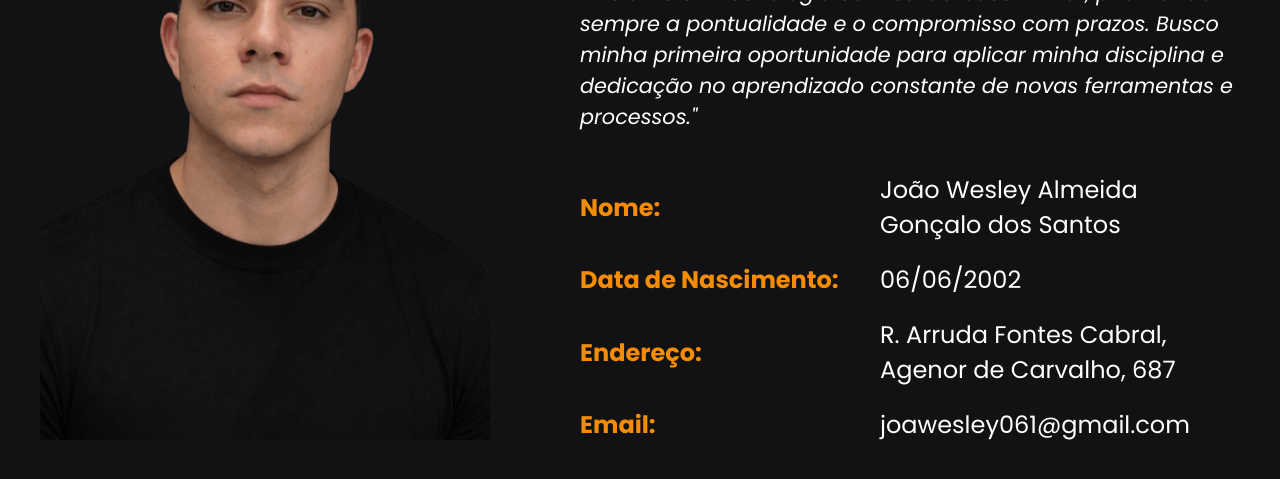
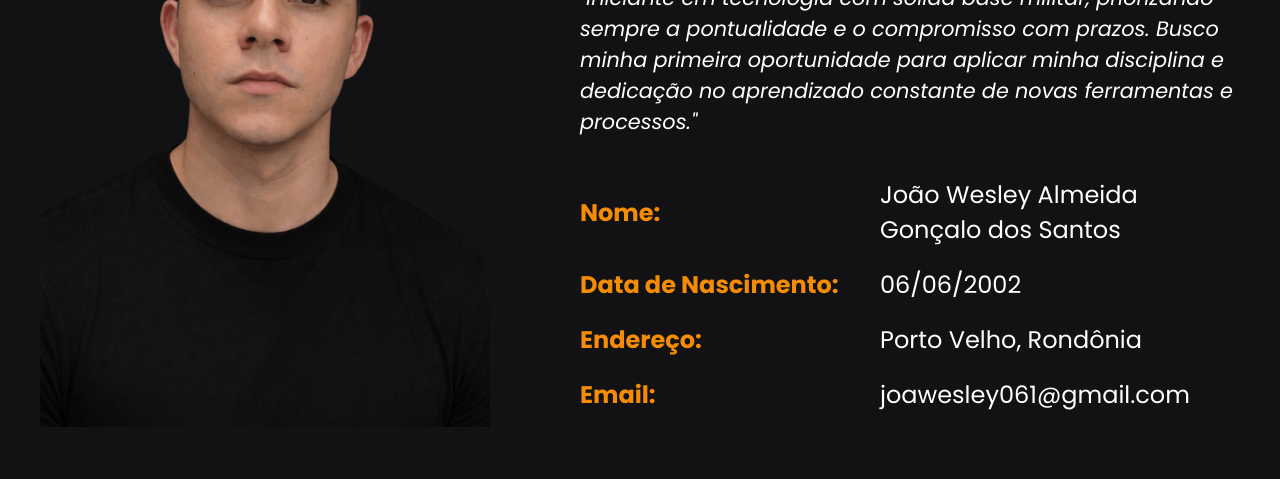
Before and after one commit to JoaoWesleyy/JoaoWesleyy.github.io, a plain HTML site: page sobre/sobre.html in a window 1280 px wide. Shown: the part 277-756 px from the top of the page. Drawn offline with Linux system fonts and the light colour scheme.

Commit message:
editando endereços

```diff
--- a/sobre/sobre.html
+++ b/sobre/sobre.html
@@ -35,7 +35,7 @@
         <ul class="list-mim">
           <li><span>Nome:</span> João Wesley Almeida Gonçalo dos Santos</li>
           <li><span>Data de Nascimento:</span> 06/06/2002</li>
-          <li><span>Endereço:</span> R. Arruda Fontes Cabral, Agenor de Carvalho, 687</li>
+          <li><span>Endereço:</span> Porto Velho, Rondônia</li>
           <li>
             <a href="https://mail.google.com/mail/?view=cm&to=joawesley061@gmail.com" target="_blank"><span>Email: </span>joawesley061@gmail.com</a>
           </li>
```
